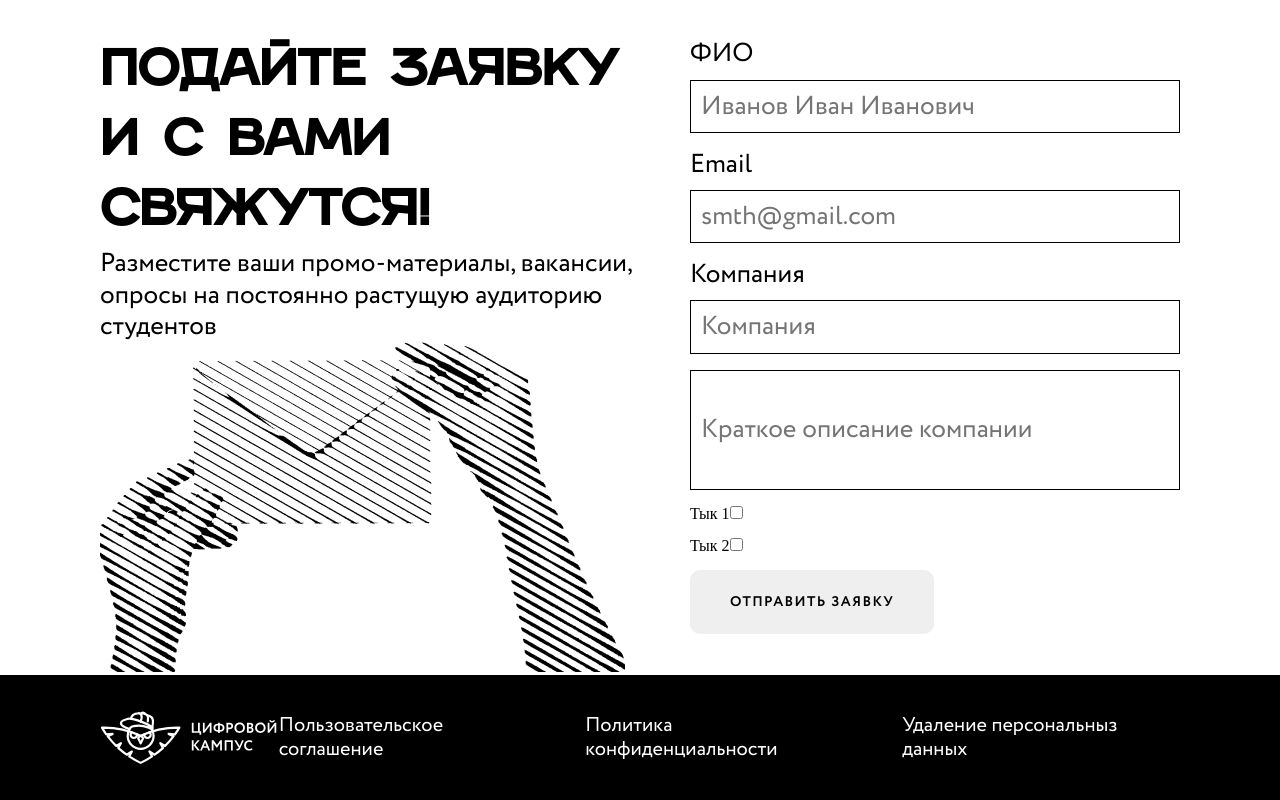
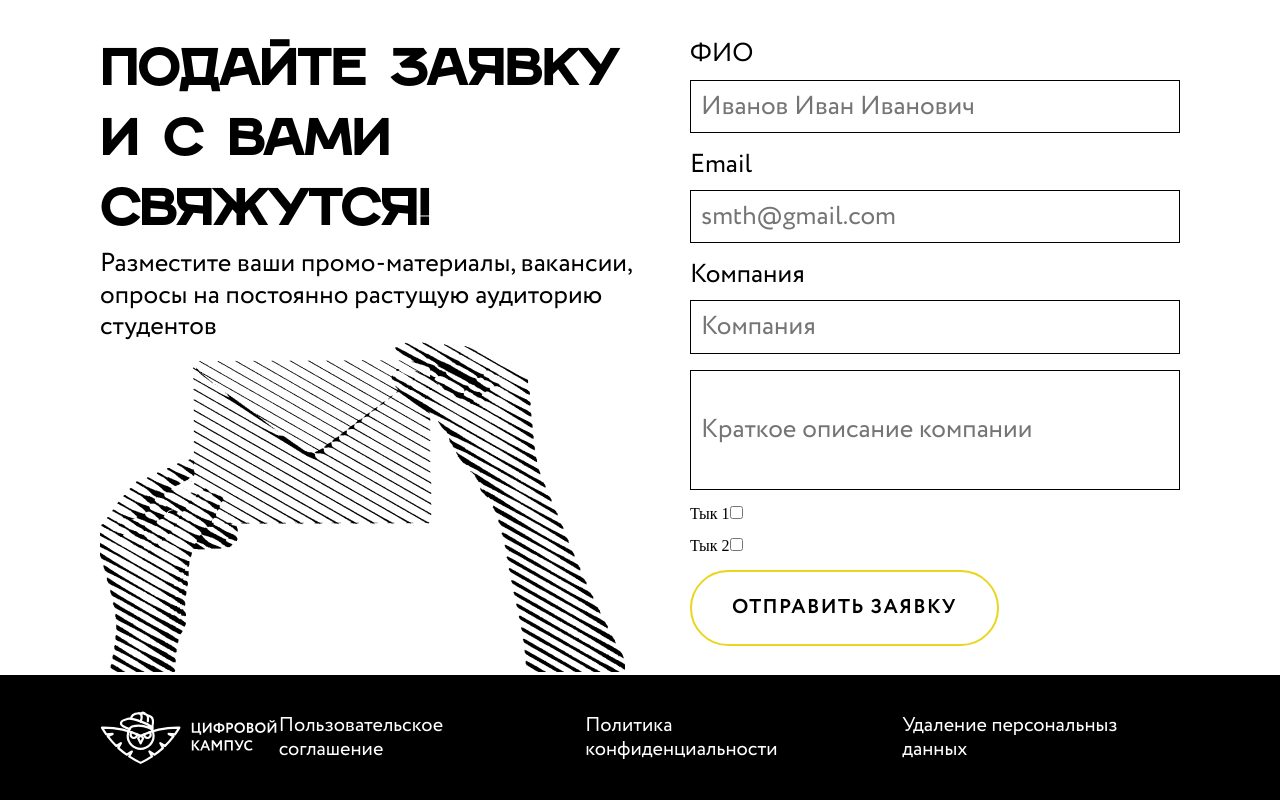
Before and after one commit to yaa-ku/landing-ws-hack, a Next.js app: page /businessPage in a window 1280 px wide. Shown: the part 1344-2144 px from the top of the page. Built offline with nearby package versions, Linux system fonts and the light colour scheme.

Commit message:
added custom button

```diff
--- a/src/components/businessBlock/form/form.tsx
+++ b/src/components/businessBlock/form/form.tsx
@@ -5,6 +5,7 @@ import s from './form.module.scss'
 import Image from 'next/image';
 import clsx from 'clsx';
 import { SubmitHandler, useForm } from 'react-hook-form';
+import { Button } from '@/ui-kit/button/button';
 
 interface IFormInput {
     name: string;
@@ -100,7 +101,10 @@ export const Form = () => {
                 </div>
 
 
-                <button className={clsx(s['button'], 'body-2')} type={'submit'}>Отправить заявку</button>
+                <Button type={'submit'}
+                        label={'Отправить заявку'}
+                        style={'secondary'}
+                />
             </form>
         </div>
     );
--- a/src/components/naviganion/navigation.module.scss
+++ b/src/components/naviganion/navigation.module.scss
@@ -4,6 +4,12 @@
 .navigation{
   @include flex-row(30%);
   padding-top: 50px;
+
+  &-block{
+    width: 50%;
+    @include flex-row();
+    justify-content: space-between;
+  }
 
   &__logo{
     width: 183px;
--- a/src/components/naviganion/navigation.tsx
+++ b/src/components/naviganion/navigation.tsx
@@ -6,6 +6,7 @@ import Logo from 'public/logo.svg';
 import Link from 'next/link';
 import clsx from 'clsx';
 import { useState } from 'react';
+import { Button } from '@/ui-kit/button/button';
 
 type ActivePageType = 'students' | 'business';
 
@@ -16,6 +17,7 @@ export const Navigation = () => {
     return (
         <div className={s['navigation']}>
             <Logo className={s['navigation__logo']}/>
+            <div className={s['navigation-block']}>
                 <div className={s['navigation__links']}>
                     <Link
                         className={clsx('link', activePage === 'students' && s['active-link'])}
@@ -35,6 +37,12 @@ export const Navigation = () => {
                     </Link>
                 </div>
 
+                {activePage === 'business' &&
+                    <Button label={'Подать заявку'}
+                            type={'button'}
+                    />
+                }
+            </div>
         </div>
     );
 };
--- a/src/styles/index.scss
+++ b/src/styles/index.scss
@@ -98,3 +98,23 @@
     transition: $default-transition;
   }
 }
+
+.button-text{
+  @extend %primary-font;
+  cursor: pointer;
+  font-size: 20px;
+  color: $accent-text-color;
+  transition: $default-transition;
+
+  &:hover {
+    color: $primary-text-color;
+    transition: $default-transition;
+  }
+
+  &--bold{
+    @extend %primary-font-bold;
+    cursor: pointer;
+    font-size: 20px;
+    color: $primary-text-color;
+  }
+}
--- /dev/null
+++ b/src/ui-kit/button/button.module.scss
@@ -0,0 +1,28 @@
+@import "src/styles/colors";
+@import "src/styles/variables";
+
+.button{
+  width: fit-content;
+  background-color: transparent;
+  justify-content: center;
+  align-items: center;
+  border: 2px solid $accent-color;
+  transition: background-color $default-transition all-ease;
+
+  &:hover{
+    background-color: $accent-color;
+    transition: background-color $default-transition all-ease;
+  }
+
+  &--primary{
+    @extend .button;
+    padding: 12px 28px;
+    border-radius: 30px;
+  }
+
+  &--secondary{
+    @extend .button;
+    padding: 24px 40px;
+    border-radius: 50px;
+  }
+}
--- /dev/null
+++ b/src/ui-kit/button/button.tsx
@@ -0,0 +1,39 @@
+'use client'
+
+// @flow
+import * as React from 'react';
+import clsx from 'clsx';
+import s from './button.module.scss'
+
+type ButtonType = 'button' | 'reset' | 'submit';
+type ButtonStyle = 'primary' | 'secondary';
+
+type ButtonProps = {
+    className?: string;
+    label?: string;
+    type?: ButtonType;
+    onClick?: () => void;
+    style?: ButtonStyle;
+};
+export const Button = ({
+                           className,
+                           type = 'button',
+                           onClick,
+                           label,
+                           style = 'primary'
+}: ButtonProps) => {
+    return (
+        <button className={clsx(style === 'primary'
+                                ? s['button--primary']
+                                : s['button--secondary'],
+                style === 'primary'
+                    ? 'button-text'
+                    : 'button-text--bold',
+                className)}
+                type={type}
+                onClick={onClick}
+        >
+            {label}
+        </button>
+    );
+};
```
Lines whose indentation alone changed are shown as unchanged.
